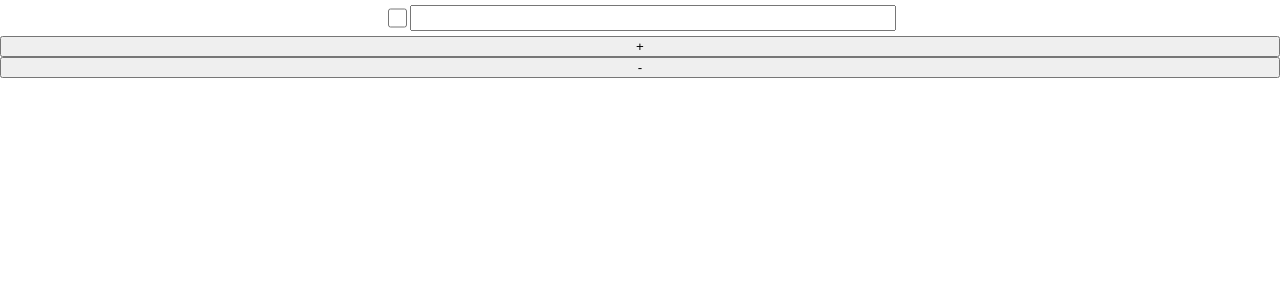
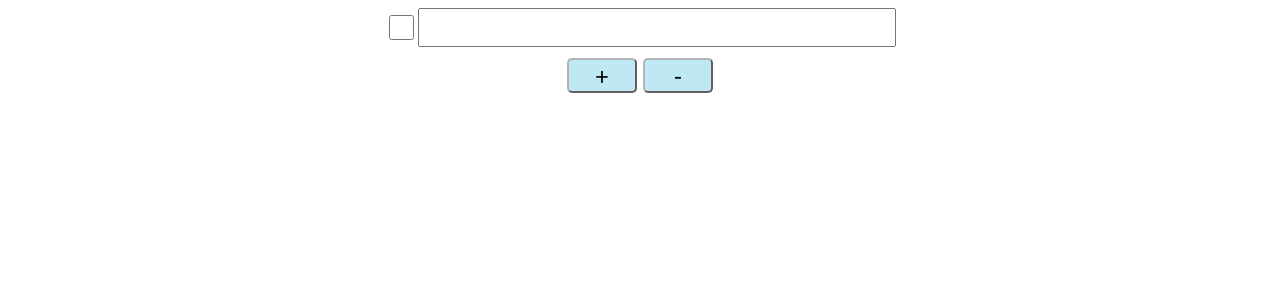
Before and after one commit to alenka-rondon/TaskListr, a React (Create React App) app in the folder task-listr/: page / in a window 1280 px wide. Shown: the top 300 px of the page. Built offline with nearby package versions, Linux system fonts and the light colour scheme.

Commit message:
changed buttons and sizings

```diff
--- a/task-listr/src/App.css
+++ b/task-listr/src/App.css
@@ -1,26 +1,59 @@
+@import url('https://fonts.googleapis.com/css2?family=Montserrat:wght@500&family=Nunito:wght@300&display=swap%27');
+
 .App {
   display: flex;
   flex-direction: column;
   text-align: center;
+
 }
 
 .task {
   display: flex;
   flex-direction: row;
   align-self: center;
-  align-content: center;
+  align-items: center;
   width: 40%;
 
-  margin: 5px;
+  margin: 8px;
 }
 
 .task-text {
   vertical-align: middle;
-  height: 20px;
+  height: 25px;
   width: 100%;
+  font-size: large;
+  font-family: 'Montserrat', sans-serif;
+  padding: 5px;
+
 }
 
 .task-checkbox {
-  height: 20px;
-  width: 20px;
+  height: 25px;
+  width: 30px;
 }
+
+.task-checkbox:checked {
+  filter: hue-rotate(320deg);
+}
+
+Button {
+  background-color: rgb(190, 232, 243);
+  border-color: rgb(180, 180, 180);
+  margin: 3px;
+  width: 70px;
+  border-radius: 5px;
+  justify-content: center;
+  font-size: x-large;
+  font-family: 'Trebuchet MS', 'Lucida Sans Unicode', 'Lucida Grande', 'Lucida Sans', Arial, sans-serif;
+}
+
+Button:hover {
+  background-color: rgb(0, 147, 180); /* Green */
+  color: white;
+}
+
+.changeRows {
+  display: flex;
+  flex-direction: row;
+  align-self: center;
+}
--- a/task-listr/src/App.js
+++ b/task-listr/src/App.js
@@ -1,6 +1,7 @@
 import React from 'react';
 import ReactDOM from 'react-dom';
 import './App.css';
+
 
 class Task extends React.Component {
   constructor(props) {
@@ -55,8 +56,10 @@ class Tasks extends React.Component {
     return (
       <>
         {this.state.tasks}
+        <div className = "changeRows">
         <button onClick={this.addTask}>+</button>
         <button onClick={this.removeTask}>-</button>
+        </div>
       </>
     );
   }
```
